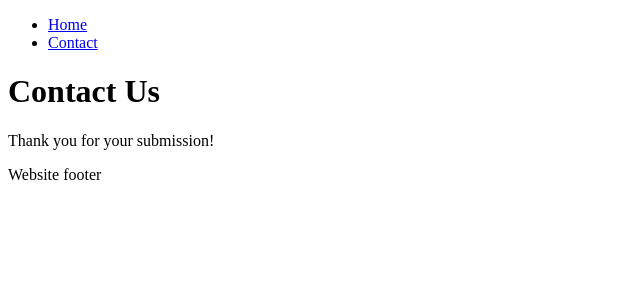
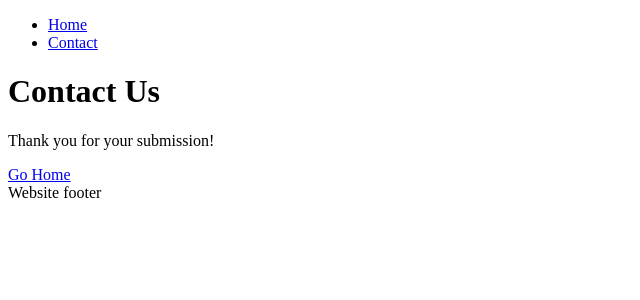
Before and after one commit to karolina-szymanska/ecom-javascript-frameworks-ca, a React (Create React App) app: page /contact in a window 1280 px wide. Both pictures are taken after typing "Sample", "name@example.com", "Sample", "Sample" into the empty fields and a click on the button "Submit". Shown: the top 300 px of the page, without its empty margins (0-640 px from the left). Built offline with nearby package versions, Linux system fonts and the light colour scheme.

Commit message:
corrected Link elements

```diff
--- a/src/components/UI/BackLink/index.jsx
+++ b/src/components/UI/BackLink/index.jsx
@@ -1,8 +1,8 @@
-import { Link } from "react-router-dom";
+import { NavLink } from "react-router-dom";
 
 // component to display the back link to Home Page
-const BackLink = ({ children }) => {
-  return <Link to="/">{children}</Link>;
+const BackLink = () => {
+  return <NavLink to="/">Go Home</NavLink>;
 };
 
 export default BackLink;
--- a/src/components/UI/Error/index.jsx
+++ b/src/components/UI/Error/index.jsx
@@ -6,7 +6,7 @@ const Error = ({ children }) => {
   return (
     <>
       <h1>{children}</h1>
-      <BackLink>Go Home </BackLink>
+      <BackLink />
     </>
   );
 };
--- a/src/pages/HomePage/index.jsx
+++ b/src/pages/HomePage/index.jsx
@@ -1,5 +1,5 @@
 import React from "react";
-import { Link } from "react-router-dom";
+import { NavLink } from "react-router-dom";
 import useApi from "../../hooks/useApi";
 import Loader from "../../components/UI/Loader";
 import Error from "../../components/UI/Error";
@@ -8,7 +8,7 @@ function HomePage() {
   document.title = "Welcome | eCom";
 
   const { data, isLoading, isError } = useApi(
-    "https://v2.api.noroff.dev/online-shop"
+    "ttps://v2.api.noroff.dev/online-shop"
   );
 
   if (isLoading) return <Loader />;
@@ -26,7 +26,7 @@ function HomePage() {
             <img src={product.image.url} alt="Product" />
           </div>
           <p>${product.price}</p>
-          <Link to="/product">View product</Link>
+          <NavLink to="/product">View product</NavLink>
         </div>
       ))}
     </>
```
